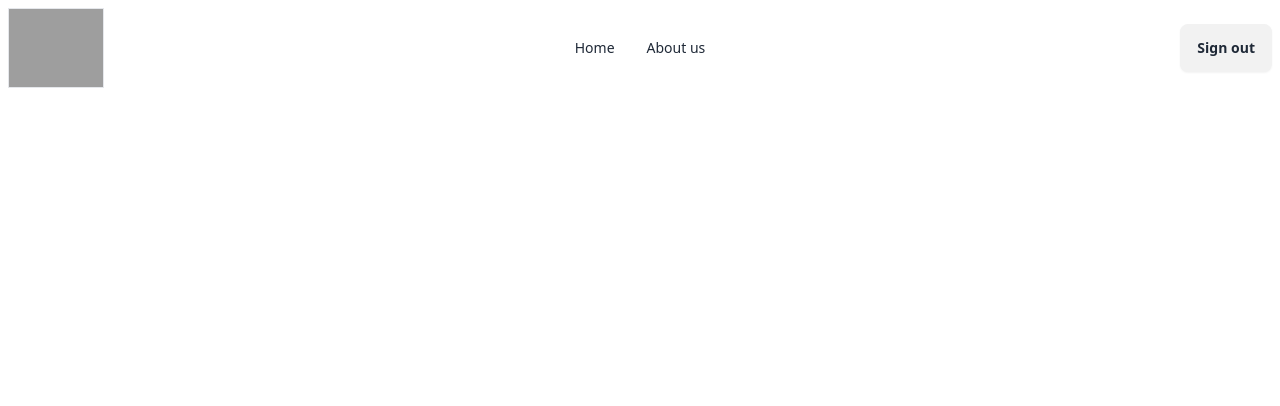
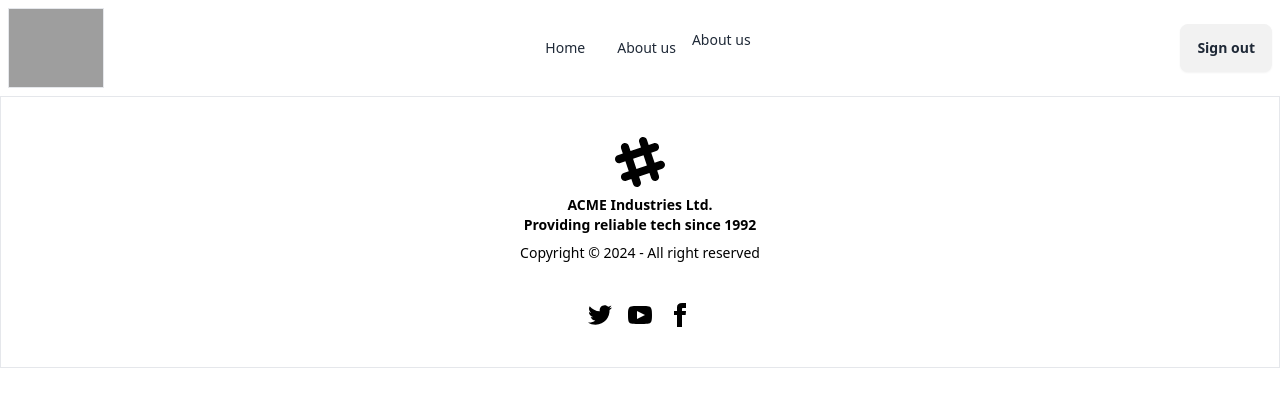
Before and after one commit to pronoy656/Job-task-PH, a React (Vite) app: page / in a window 1280 px wide. Shown: the top 406 px of the page. Built offline with nearby package versions, Linux system fonts and the light colour scheme; grey boxes are pictures that could not be loaded.

Commit message:
footer design add

```diff
--- /dev/null
+++ b/src/Component/AboutUs/AboutUs.jsx
@@ -0,0 +1,11 @@
+import React from "react";
+
+const AboutUs = () => {
+  return (
+    <div>
+      <h1>This is About page</h1>
+    </div>
+  );
+};
+
+export default AboutUs;
--- /dev/null
+++ b/src/Component/Footer/Footer.jsx
@@ -0,0 +1,66 @@
+import React from "react";
+
+const Footer = () => {
+  return (
+    <footer className="footer footer-center  text-black border p-10">
+      <aside>
+        <svg
+          width="50"
+          height="50"
+          viewBox="0 0 24 24"
+          xmlns="http://www.w3.org/2000/svg"
+          fillRule="evenodd"
+          clipRule="evenodd"
+          className="inline-block fill-current"
+        >
+          <path d="M22.672 15.226l-2.432.811.841 2.515c.33 1.019-.209 2.127-1.23 2.456-1.15.325-2.148-.321-2.463-1.226l-.84-2.518-5.013 1.677.84 2.517c.391 1.203-.434 2.542-1.831 2.542-.88 0-1.601-.564-1.86-1.314l-.842-2.516-2.431.809c-1.135.328-2.145-.317-2.463-1.229-.329-1.018.211-2.127 1.231-2.456l2.432-.809-1.621-4.823-2.432.808c-1.355.384-2.558-.59-2.558-1.839 0-.817.509-1.582 1.327-1.846l2.433-.809-.842-2.515c-.33-1.02.211-2.129 1.232-2.458 1.02-.329 2.13.209 2.461 1.229l.842 2.515 5.011-1.677-.839-2.517c-.403-1.238.484-2.553 1.843-2.553.819 0 1.585.509 1.85 1.326l.841 2.517 2.431-.81c1.02-.33 2.131.211 2.461 1.229.332 1.018-.21 2.126-1.23 2.456l-2.433.809 1.622 4.823 2.433-.809c1.242-.401 2.557.484 2.557 1.838 0 .819-.51 1.583-1.328 1.847m-8.992-6.428l-5.01 1.675 1.619 4.828 5.011-1.674-1.62-4.829z"></path>
+        </svg>
+        <p className="font-bold">
+          ACME Industries Ltd.
+          <br />
+          Providing reliable tech since 1992
+        </p>
+        <p>Copyright © {new Date().getFullYear()} - All right reserved</p>
+      </aside>
+      <nav>
+        <div className="grid grid-flow-col gap-4">
+          <a>
+            <svg
+              xmlns="http://www.w3.org/2000/svg"
+              width="24"
+              height="24"
+              viewBox="0 0 24 24"
+              className="fill-current"
+            >
+              <path d="M24 4.557c-.883.392-1.832.656-2.828.775 1.017-.609 1.798-1.574 2.165-2.724-.951.564-2.005.974-3.127 1.195-.897-.957-2.178-1.555-3.594-1.555-3.179 0-5.515 2.966-4.797 6.045-4.091-.205-7.719-2.165-10.148-5.144-1.29 2.213-.669 5.108 1.523 6.574-.806-.026-1.566-.247-2.229-.616-.054 2.281 1.581 4.415 3.949 4.89-.693.188-1.452.232-2.224.084.626 1.956 2.444 3.379 4.6 3.419-2.07 1.623-4.678 2.348-7.29 2.04 2.179 1.397 4.768 2.212 7.548 2.212 9.142 0 14.307-7.721 13.995-14.646.962-.695 1.797-1.562 2.457-2.549z"></path>
+            </svg>
+          </a>
+          <a>
+            <svg
+              xmlns="http://www.w3.org/2000/svg"
+              width="24"
+              height="24"
+              viewBox="0 0 24 24"
+              className="fill-current"
+            >
+              <path d="M19.615 3.184c-3.604-.246-11.631-.245-15.23 0-3.897.266-4.356 2.62-4.385 8.816.029 6.185.484 8.549 4.385 8.816 3.6.245 11.626.246 15.23 0 3.897-.266 4.356-2.62 4.385-8.816-.029-6.185-.484-8.549-4.385-8.816zm-10.615 12.816v-8l8 3.993-8 4.007z"></path>
+            </svg>
+          </a>
+          <a>
+            <svg
+              xmlns="http://www.w3.org/2000/svg"
+              width="24"
+              height="24"
+              viewBox="0 0 24 24"
+              className="fill-current"
+            >
+              <path d="M9 8h-3v4h3v12h5v-12h3.642l.358-4h-4v-1.667c0-.955.192-1.333 1.115-1.333h2.885v-5h-3.808c-3.596 0-5.192 1.583-5.192 4.615v3.385z"></path>
+            </svg>
+          </a>
+        </div>
+      </nav>
+    </footer>
+  );
+};
+
+export default Footer;
--- a/src/Component/Navbar/Navbar.jsx
+++ b/src/Component/Navbar/Navbar.jsx
@@ -1,4 +1,5 @@
 import React from "react";
+import { NavLink } from "react-router-dom";
 
 const Navbar = () => {
   return (
@@ -44,6 +45,9 @@
           <li>
             <a>About us</a>
           </li>
+          <NavLink to={""}>
+            <a>About us</a>
+          </NavLink>
         </ul>
       </div>
       <div className="navbar-end">
--- a/src/Component/Roo/Root.jsx
+++ b/src/Component/Roo/Root.jsx
@@ -1,10 +1,12 @@
 import React from "react";
 import Navbar from "../Navbar/Navbar";
+import Footer from "../Footer/Footer";
 
 const Root = () => {
   return (
     <div>
       <Navbar></Navbar>
+      <Footer></Footer>
     </div>
   );
 };
```
Also changed, not shown: src/main.jsx (+7 -0 lines).
